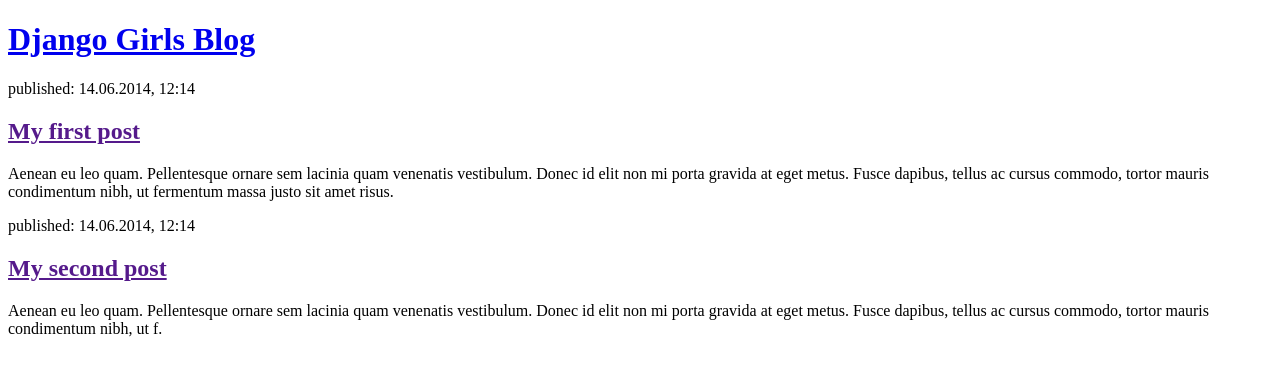
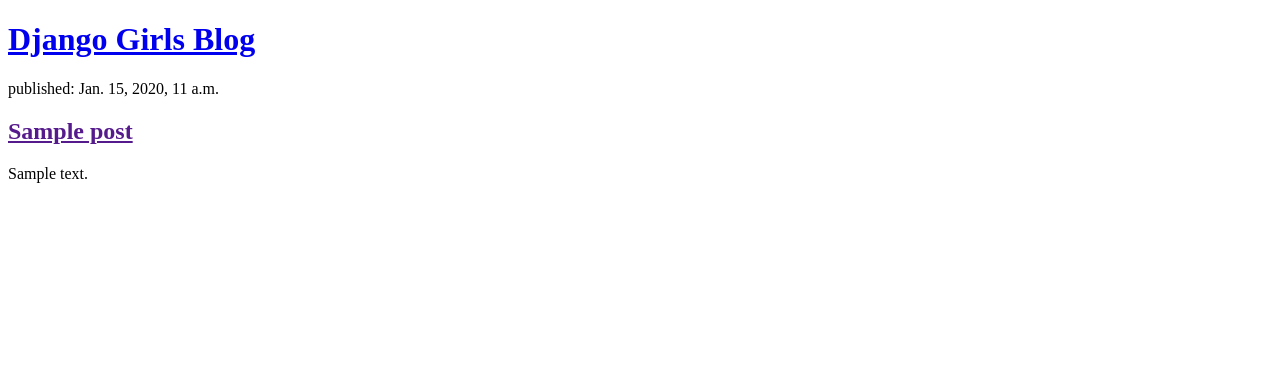
Before and after one commit to HammadSiddiqui/bounswe573-2022, a Django app: page / in a window 1280 px wide. Shown: the top 376 px of the page. Run offline with Django 3.2, Linux system fonts and the light colour scheme; tables that the repository leaves empty hold one stand-in row (values such as "Sample post").

Commit message:
Rendering data on templates

```diff
--- a/week-2/blog/templates/blog/post_list.html
+++ b/week-2/blog/templates/blog/post_list.html
@@ -7,17 +7,15 @@
         <header>
             <h1><a href="/">Django Girls Blog</a></h1>
         </header>
-
         <article>
-            <time>published: 14.06.2014, 12:14</time>
-            <h2><a href="">My first post</a></h2>
-            <p>Aenean eu leo quam. Pellentesque ornare sem lacinia quam venenatis vestibulum. Donec id elit non mi porta gravida at eget metus. Fusce dapibus, tellus ac cursus commodo, tortor mauris condimentum nibh, ut fermentum massa justo sit amet risus.</p>
+            {% for post in posts %}
+                <article>
+                    <time>published: {{ post.published_date }}</time>
+                    <h2><a href="">{{ post.title }}</a></h2>
+                    <p>{{ post.text|linebreaksbr }}</p>
+                </article>
+            {% endfor %}
         </article>
 
-        <article>
-            <time>published: 14.06.2014, 12:14</time>
-            <h2><a href="">My second post</a></h2>
-            <p>Aenean eu leo quam. Pellentesque ornare sem lacinia quam venenatis vestibulum. Donec id elit non mi porta gravida at eget metus. Fusce dapibus, tellus ac cursus commodo, tortor mauris condimentum nibh, ut f.</p>
-        </article>
     </body>
 </html>
--- a/week-2/blog/views.py
+++ b/week-2/blog/views.py
@@ -1,6 +1,8 @@
 from django.shortcuts import render
-
-# Create your views here.
+from django.utils import timezone
+from .models import Post
 
 def post_list(request):
-    return render(request, 'blog/post_list.html', {})
+    posts = Post.objects.all()
+    #posts = Post.objects.filter(published_date__lte=timezone.now()).order_by('published_date')
+    return render(request, 'blog/post_list.html', {'posts': posts})
```
